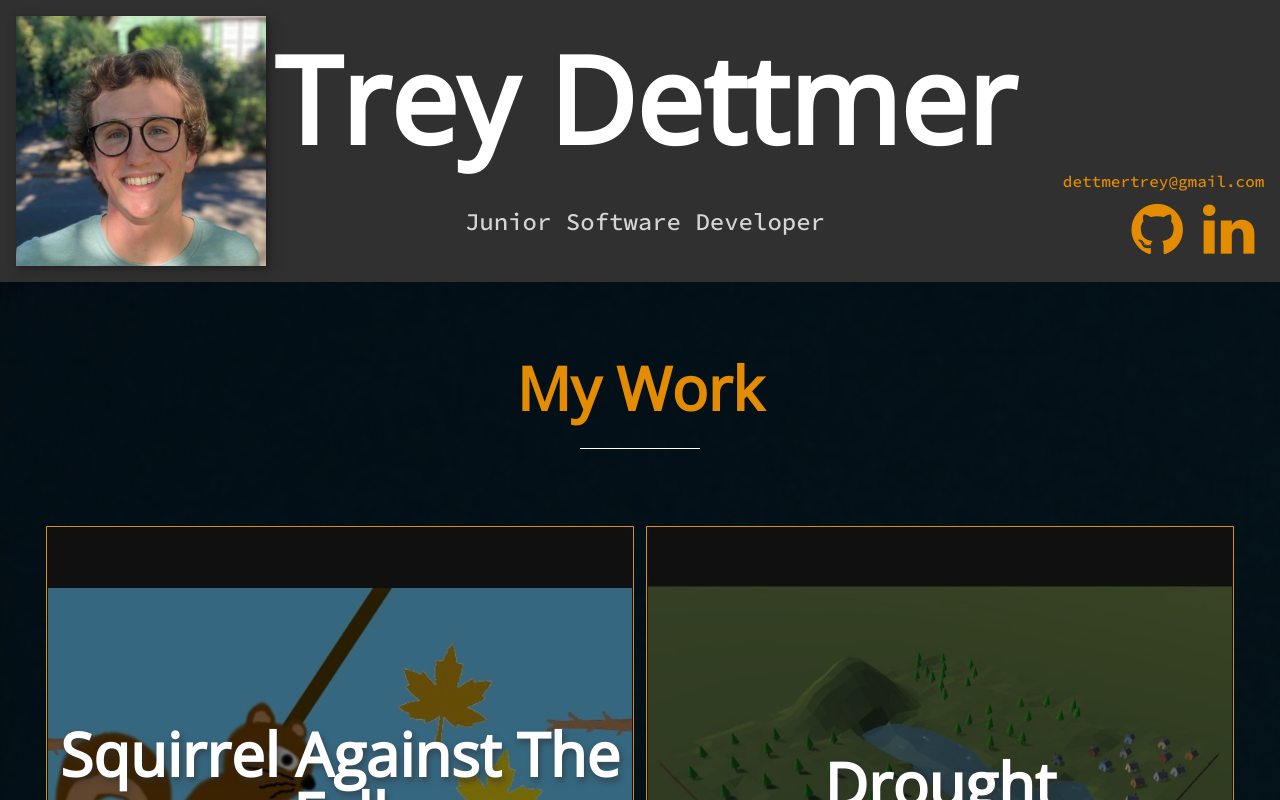
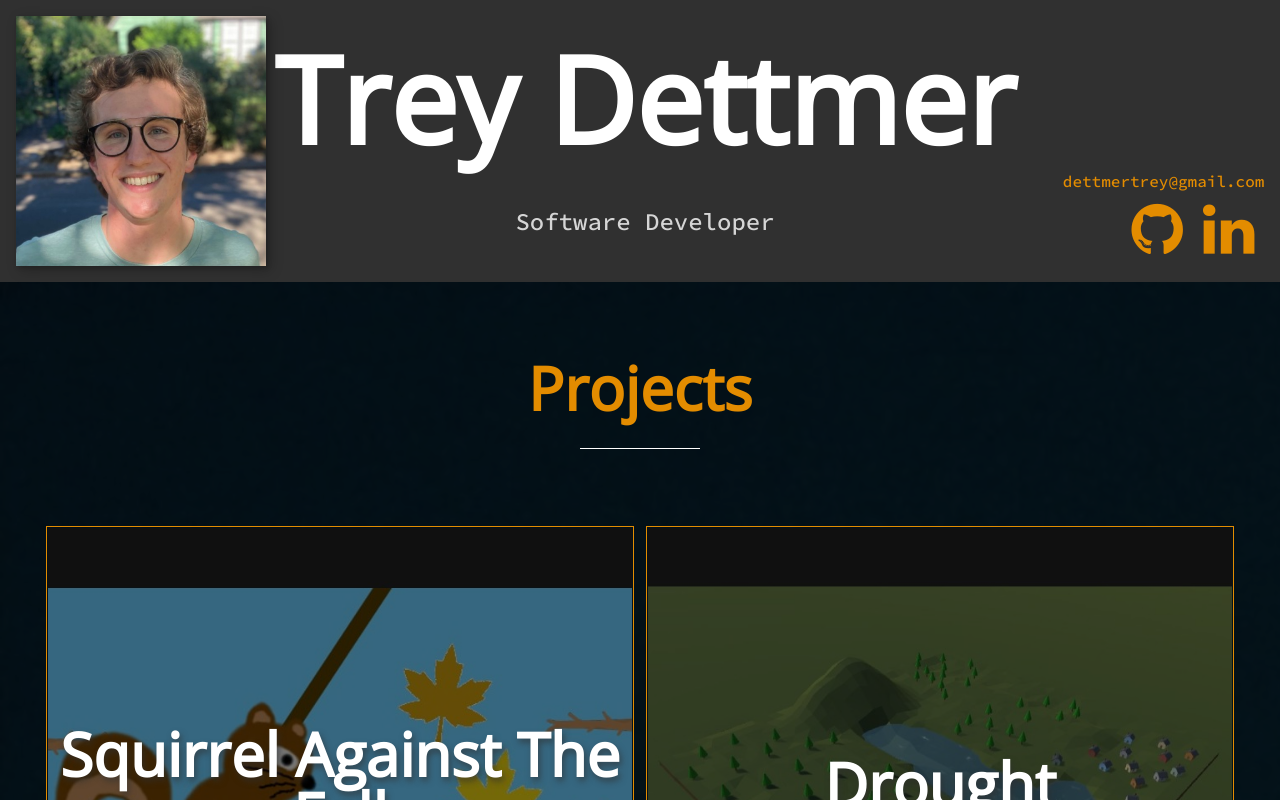
Before and after one commit to TreyDettmer/portfolio, an Angular app: page / in a window 1280 px wide. Shown: the top 800 px of the page. Built offline with nearby package versions, Linux system fonts and the light colour scheme.

Commit message:
updated subtitle and changed 'my work' to 'projects'

```diff
--- a/src/app/app.component.html
+++ b/src/app/app.component.html
@@ -6,7 +6,7 @@
     <h1>Trey Dettmer</h1>
   </div>
   <div class="page-subtitle">
-    <p>Junior Software Developer</p>
+    <p>Software Developer</p>
   </div>
   <div class="socials">
     <div class="socials__email">
@@ -29,7 +29,7 @@
 </header>
 
 <section class="my-work">
-  <h2 class = "section-title">My Work</h2>
+  <h2 class = "section-title">Projects</h2>
   <div class="portfolio">
 
       <a href="https://calicospartan.itch.io/squirrel-against-the-fall" class="portfolio__item__link">
```
Also changed, not shown: 3 other files (tests, documents, lock files or other folders).
